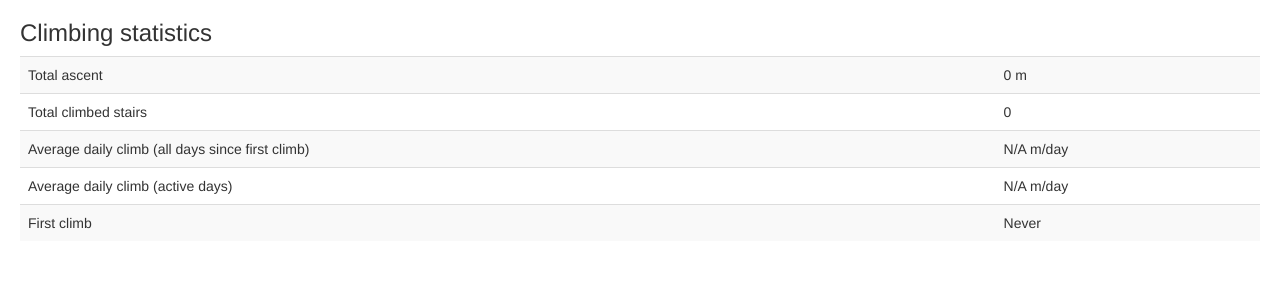
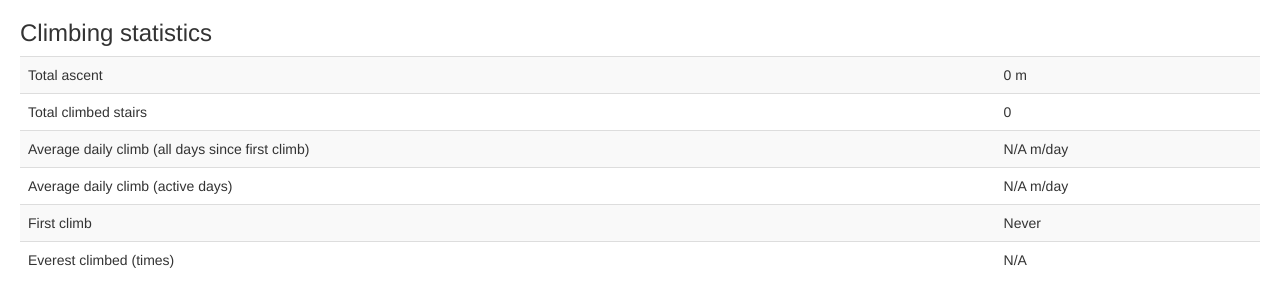
Before and after one commit to sedlar/step-up-mountains, a Django app: page /statistics/ in a window 1280 px wide. Shown: the part 52-359 px from the top of the page. Run offline with Django 3.2, Linux system fonts and the light colour scheme; the visitor is signed in with stand-in values (Sample User, id 1); data that the repository does not hold is empty; parts of the project's set-up code (start-up, migrations or seed data) failed here and were passed over; some libraries are stand-ins or nearby versions.

Commit message:
Added multiple Everest climb support on main page and statistics page

```diff
--- a/stepupmountains/templates/stepupmountains/statistics.html
+++ b/stepupmountains/templates/stepupmountains/statistics.html
@@ -23,5 +23,9 @@
         <td>First climb</td>
         <td>{{ first_climbed }}</td>
     </tr>
+    <tr>
+        <td>Everest climbed (times)</td>
+        <td>{{ highest_mountain_climbed }}</td>
+    </tr>
 </table>
 {% endblock %}
--- a/stepupmountains/tests.py
+++ b/stepupmountains/tests.py
@@ -79,6 +79,7 @@ class SmokeTests(TestCase):
         """
         Check user can log in
         """
+        Mountain(name='Mount Everest', elevation=8850, comment='Mount Everest comment').save()
         response = self.client.get(reverse('stepupmountains:accounts:login'))
         self.assertEqual(response.status_code, 200)
 
--- a/stepupmountains/views.py
+++ b/stepupmountains/views.py
@@ -17,6 +17,7 @@ from stepupmountains.climbs import get_total_ascent, get_all_climbs, get_total_s
 from django.views.decorators.http import require_GET, require_POST
 from django.views.decorators.http import require_http_methods
 from stepupmountains.mountains import add_climbed_attribute_to_all
+import math
 
 # Create your views here.
 
@@ -28,8 +29,12 @@ def not_so_quickly(request):
 @require_GET
 def mountain_list(request, climbed = None):
     all_mountains = Mountain.objects.order_by('-elevation');
+    if len(all_mountains):
+        highest_mountain_elevation = all_mountains[0].elevation
+    else:
+        highest_mountain_elevation = 9999999999999999999
     all_objects = get_all_active_objects(request.user)
-    total_climbed = get_total_ascent(request.user)
+    total_climbed = get_total_ascent(request.user) % highest_mountain_elevation
     add_climbed_attribute_to_all(all_mountains, total_climbed)
 
     next_mountains = all_mountains.filter(elevation__gt = total_climbed).order_by('elevation')
@@ -88,6 +93,7 @@ def statistics(request):
         first_climbed = 'Never'
         average_climb = 'N/A'
         average_active_climb = 'N/A'
+        highest_mountain_climbed = 'N/A'
     else:
         first_climbed = first_climbed_date.datetime
         total_days = (timezone.now().date()-first_climbed.date()).days+1
@@ -100,6 +106,8 @@ def statistics(request):
 
         num_active_days = len(active_days)
         average_active_climb = round(total_ascent/num_active_days, 1)
+        all_mountains = Mountain.objects.order_by('-elevation');
+        highest_mountain_climbed = int(math.floor(total_ascent/all_mountains[0].elevation))
 
-    context = {'total_ascent': total_ascent, 'first_climbed': first_climbed, 'average_climb': average_climb, 'average_active_climb': average_active_climb, 'total_stairs': total_stairs}
+    context = {'total_ascent': total_ascent, 'first_climbed': first_climbed, 'average_climb': average_climb, 'average_active_climb': average_active_climb, 'total_stairs': total_stairs, 'highest_mountain_climbed': highest_mountain_climbed}
     return render(request, 'stepupmountains/statistics.html', context)
```
